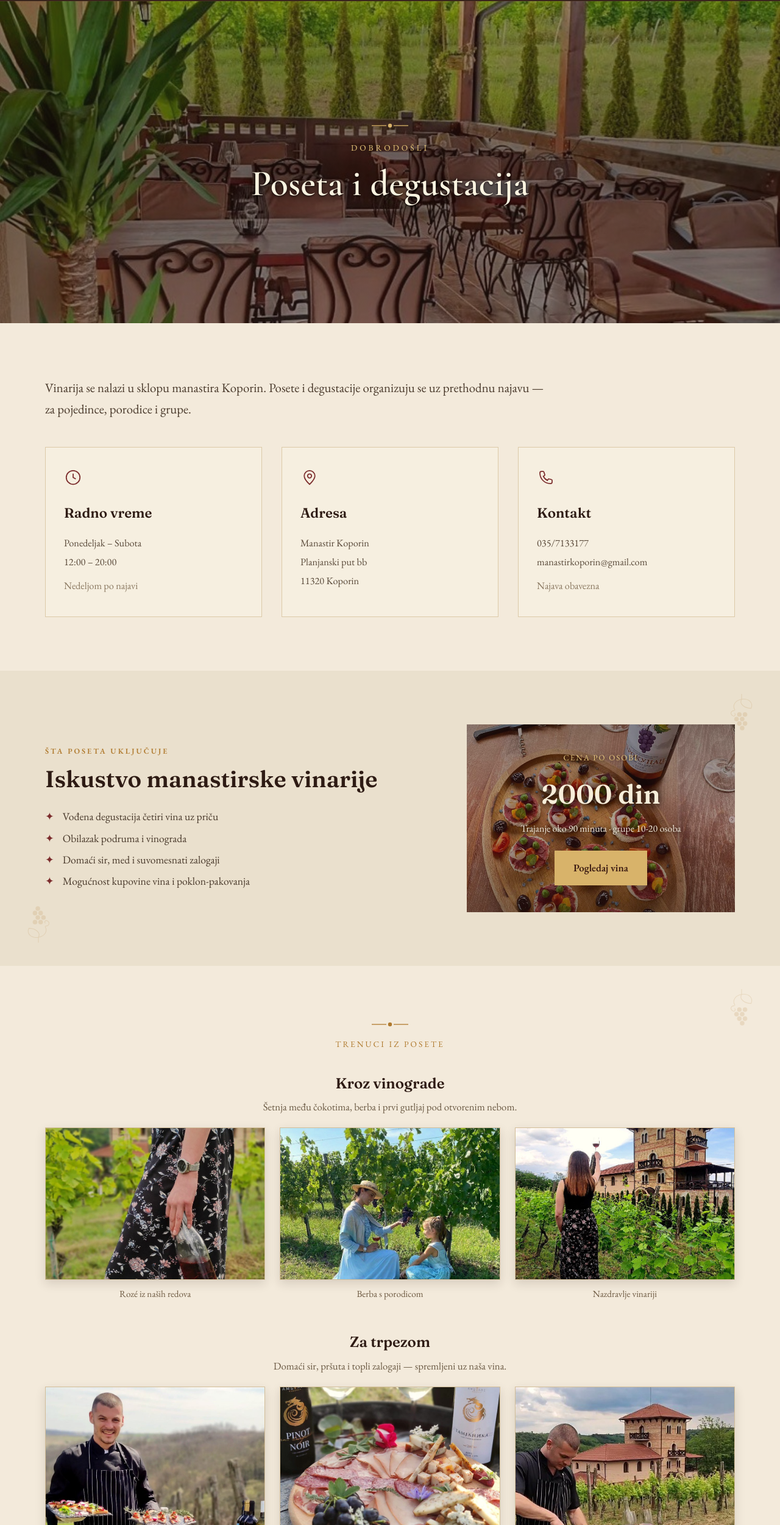
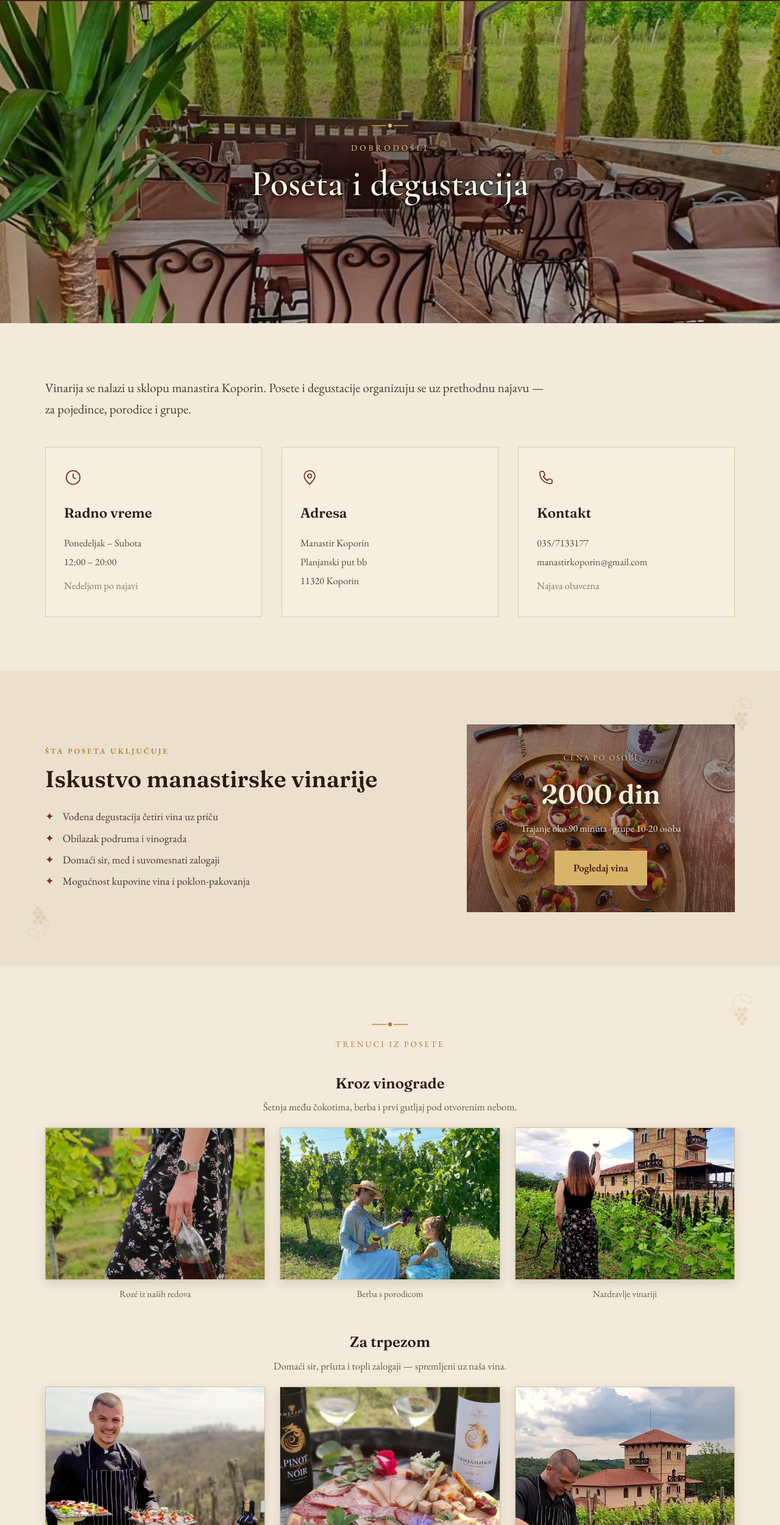
Before and after one commit to MilosStepanovic/vinarijakoporin, a plain HTML site: page poseta.html in a window 1280 px wide. Shown: the part 59-2560 px from the top of the page at 61% size. Drawn offline with nearby package versions, Linux system fonts and the light colour scheme.

Commit message:
Enhance hero section styles with gradients and shadows

```diff
--- a/styles.css
+++ b/styles.css
@@ -321,3 +321,11 @@ html,body{max-width:100%;overflow-x:hidden;}
 .split__media img{min-width:0;}
 .hero{min-height:clamp(440px,66vh,660px);}
 .hero:not(.hero--center){background-position:center 40% !important;}
+.hero::after{background:transparent;}
+.hero:not(.hero--center)::after{background:linear-gradient(90deg,rgba(18,10,7,.66) 0%,rgba(18,10,7,.36) 44%,rgba(18,10,7,0) 80%);}
+.hero--center::after{background:radial-gradient(ellipse 95% 82% at center, rgba(16,9,6,.54) 0%, rgba(16,9,6,.26) 55%, rgba(16,9,6,.06) 100%);}
+.hero__title{text-shadow:0 2px 18px rgba(0,0,0,.92),0 1px 4px rgba(0,0,0,.95),0 0 3px rgba(0,0,0,.7);}
+.hero__eyebrow{text-shadow:0 1px 5px rgba(0,0,0,.9),0 2px 12px rgba(0,0,0,.8);}
+.hero__lead{text-shadow:0 1px 8px rgba(0,0,0,.85),0 1px 3px rgba(0,0,0,.9);}
+.scene:has(img[alt="Posluženje na buretu"]) .ph{height:340px;}
+img[alt="Posluženje na buretu"]{object-position:center 22% !important;}
```
